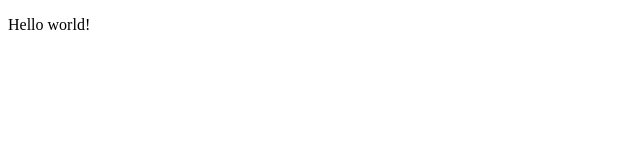
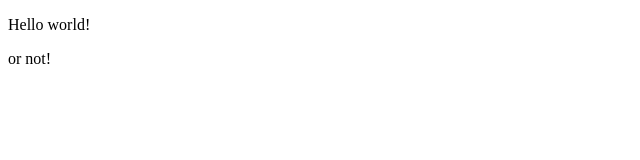
Before and after one commit to vogelfrei/test, a plain HTML site: page index.html in a window 1280 px wide. Shown: the full height of the page, 0-640 px from the left. Drawn offline with Linux system fonts and the light colour scheme.

Commit message:
new branch

```diff
--- a/index.html
+++ b/index.html
@@ -8,5 +8,6 @@
 </head>
 <body>
     <p>Hello world!</p>
+    <p>or not!</p>
 </body>
 </html>
```
